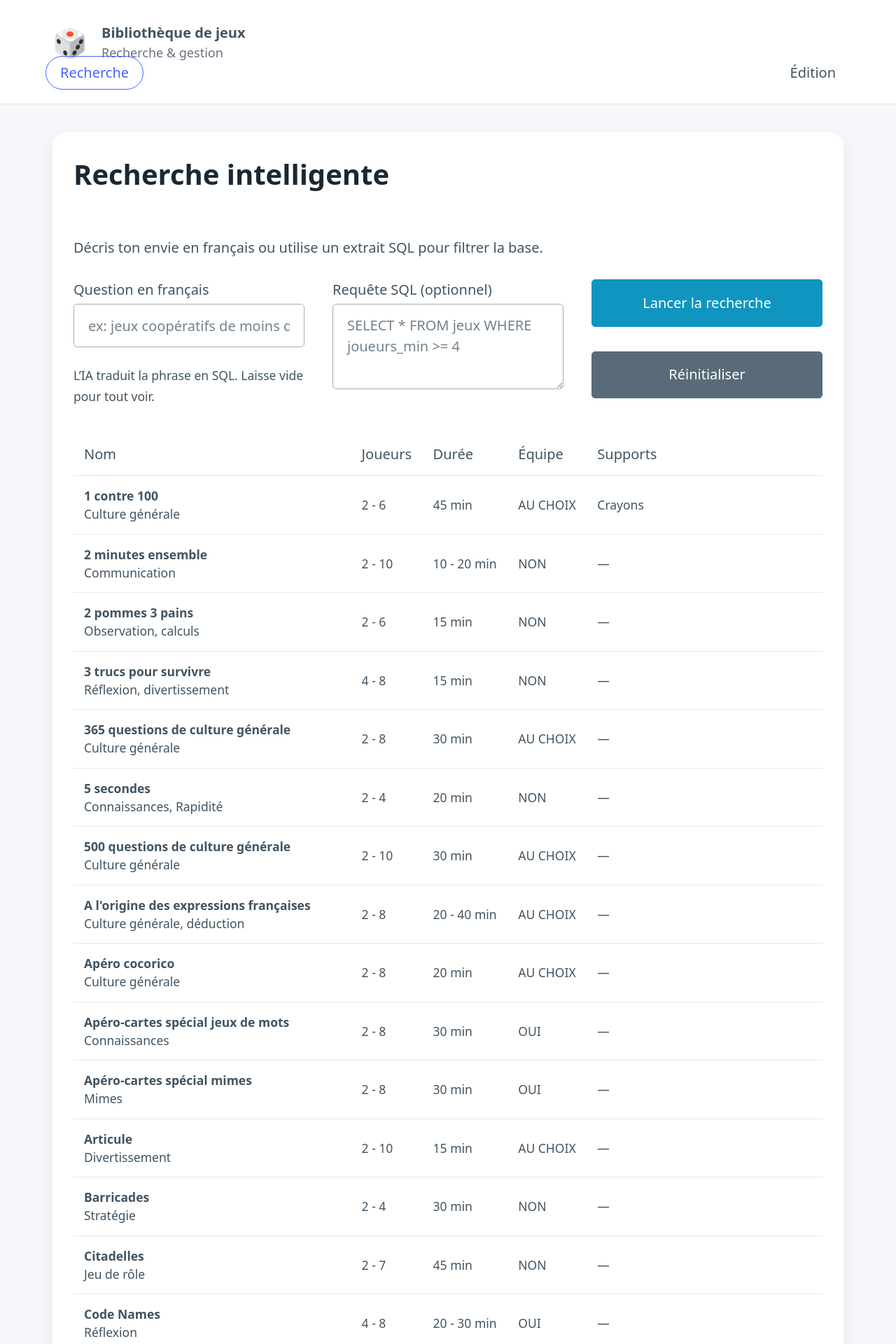
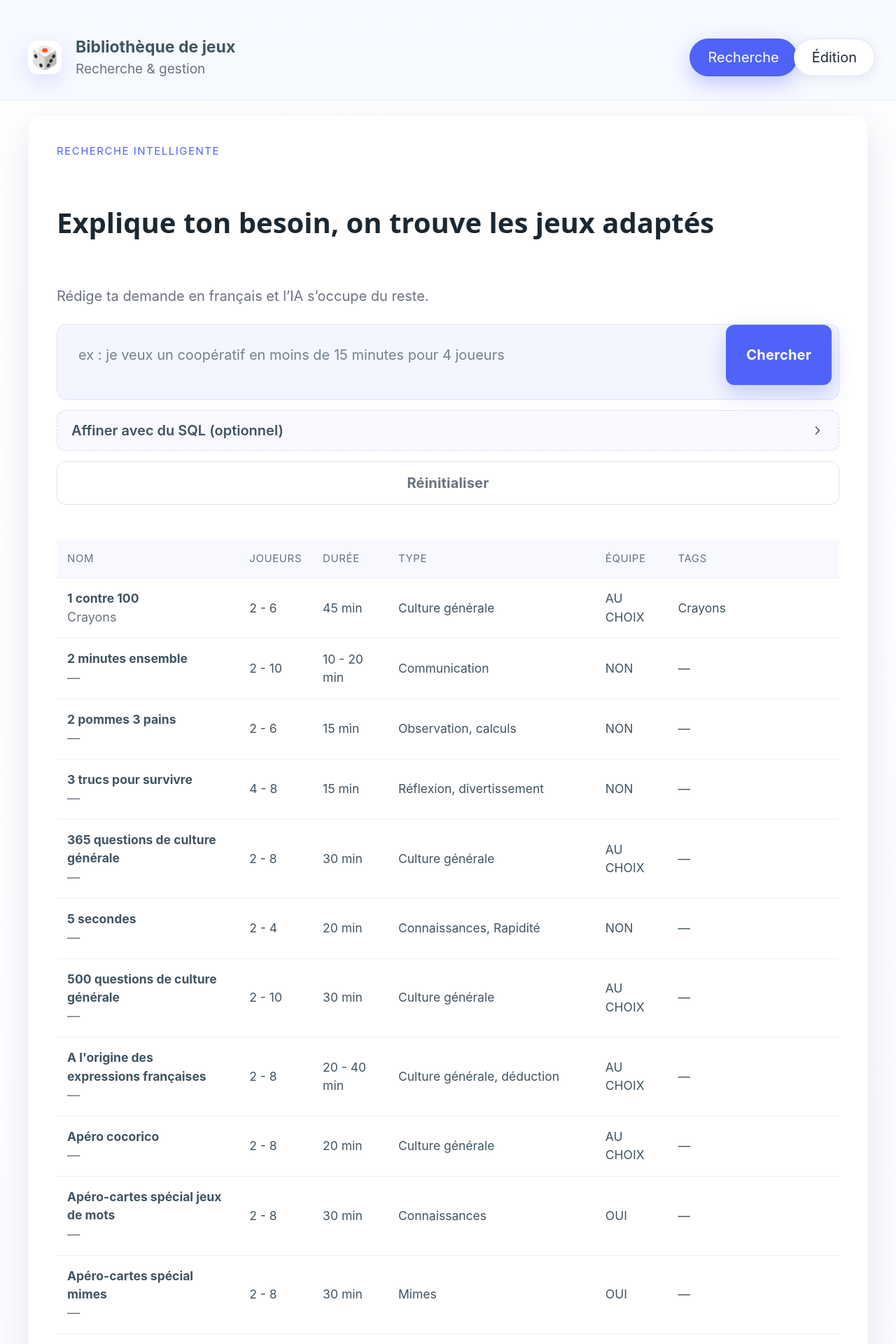
Before and after one commit to aa196883/boardgame-crud, a Flask app: page / in a window 1280 px wide. Shown: the top 1920 px of the page at 70% size. Run offline with Flask 3, Linux system fonts and the light colour scheme; data comes from the database, SQL or seed files in the repository; some libraries are stand-ins or nearby versions.

Commit message:
Restyle htmx pages and fix query monkeypatching

```diff
--- a/backend/app.py
+++ b/backend/app.py
@@ -5,8 +5,9 @@ from __future__ import annotations
 import os
 
 from .boardgame import BoardGame, TABLE_NAME, create_app
+from .text_to_sql import generate_sql_from_question
 
-__all__ = ["BoardGame", "TABLE_NAME", "create_app"]
+__all__ = ["BoardGame", "TABLE_NAME", "create_app", "generate_sql_from_question"]
 
 
 if __name__ == "__main__":
--- a/backend/static/css/app.css
+++ b/backend/static/css/app.css
@@ -1,120 +1,328 @@
 :root {
-  --app-accent: #4764ff;
-  --app-bg: #f6f7fb;
+  --app-accent: #4f63f9;
+  --app-accent-soft: #eef0ff;
+  --app-bg: #f6f9ff;
   --app-muted: #6b7280;
+  --app-ink: #1f2937;
+  --card-shadow: 0 20px 50px rgba(44, 62, 102, 0.12);
+}
+
+* {
+  box-sizing: border-box;
 }
 
 body {
-  background: var(--app-bg);
+  background: radial-gradient(circle at top left, rgba(255, 255, 255, 0.7), #f7f9ff 45%, #eff3ff);
+  color: var(--app-ink);
   min-height: 100vh;
   display: flex;
   flex-direction: column;
+  font-family: "Inter", system-ui, -apple-system, sans-serif;
 }
 
-.app-header {
-  background: white;
-  border-bottom: 1px solid #e5e7eb;
-  padding: 1.5rem 0;
+.container {
+  max-width: 1200px;
 }
 
-.header-brand {
+.app-hero {
+  padding: 2.5rem 0 1.5rem;
+  position: sticky;
+  top: 0;
+  background: linear-gradient(to bottom, rgba(246, 249, 255, 0.96), rgba(246, 249, 255, 0.85));
+  backdrop-filter: blur(8px);
+  z-index: 1;
+  border-bottom: 1px solid rgba(79, 99, 249, 0.08);
+}
+
+.hero-inner {
+  display: flex;
+  align-items: center;
+  justify-content: space-between;
+  gap: 1rem;
+}
+
+.brand-block {
   display: flex;
   align-items: center;
   gap: 1rem;
 }
 
-.header-brand .emoji {
-  font-size: 2rem;
+.brand-icon {
+  width: 48px;
+  height: 48px;
+  border-radius: 14px;
+  display: grid;
+  place-items: center;
+  background: white;
+  box-shadow: 0 10px 30px rgba(79, 99, 249, 0.18);
+  font-size: 1.6rem;
 }
 
 .brand-title {
   margin: 0;
-  font-weight: 600;
+  font-weight: 700;
+  font-size: 1.15rem;
 }
 
 .brand-subtitle {
   margin: 0;
   color: var(--app-muted);
-  font-size: 0.9rem;
+  font-size: 0.95rem;
 }
 
-.header-nav {
+.hero-actions {
   display: flex;
-  gap: 1rem;
+  gap: 0.75rem;
 }
 
-.nav-link {
-  padding: 0.4rem 1rem;
+.chip {
+  padding: 0.55rem 1.25rem;
   border-radius: 999px;
+  border: 1px solid rgba(79, 99, 249, 0.2);
+  background: white;
+  color: var(--app-ink);
   text-decoration: none;
-  color: inherit;
-  border: 1px solid transparent;
+  box-shadow: 0 4px 16px rgba(31, 41, 55, 0.08);
+  transition: all 0.2s ease;
 }
 
-.nav-link.active {
-  border-color: var(--app-accent);
-  color: var(--app-accent);
+.chip-active,
+.chip:hover {
+  background: var(--app-accent);
+  color: white;
+  border-color: transparent;
+  box-shadow: 0 10px 30px rgba(79, 99, 249, 0.35);
 }
 
 .app-main {
   flex: 1;
-  padding: 2rem 0 4rem;
+  padding: 1rem 0 3rem;
 }
 
 .panel {
   background: white;
-  border-radius: 1rem;
-  padding: 1.5rem;
-  box-shadow: 0 10px 25px rgba(15, 23, 42, 0.07);
-  margin-bottom: 2rem;
+  border-radius: 18px;
+  padding: 2rem;
+  box-shadow: var(--card-shadow);
+  border: 1px solid rgba(79, 99, 249, 0.06);
 }
 
-.panel h1,
-.panel h2 {
-  margin-top: 0;
+.panel-header {
+  display: flex;
+  justify-content: space-between;
+  align-items: flex-start;
+  gap: 1rem;
+  margin-bottom: 1.25rem;
 }
 
-.table-wrapper {
-  overflow-x: auto;
+.eyebrow {
+  text-transform: uppercase;
+  letter-spacing: 0.1em;
+  color: var(--app-accent);
+  font-size: 0.75rem;
+  margin: 0 0 0.35rem;
 }
 
-.game-table {
-  width: 100%;
-  border-collapse: collapse;
+.lead {
+  color: var(--app-muted);
+  margin: 0.1rem 0 0;
 }
 
-.game-table th,
-.game-table td {
-  padding: 0.75rem;
-  border-bottom: 1px solid #e5e7eb;
+.search-bar {
+  display: grid;
+  grid-template-columns: 1fr auto;
+  gap: 0.75rem;
+  align-items: center;
+  margin-bottom: 0.75rem;
+  background: #f4f6ff;
+  border: 1px solid rgba(79, 99, 249, 0.15);
+  border-radius: 14px;
+  padding: 0.5rem;
+  box-shadow: inset 0 1px 0 rgba(255, 255, 255, 0.6);
 }
 
-.game-table tbody tr:hover {
-  background: #f3f4f6;
+.search-bar input[type="text"] {
+  border: none;
+  background: transparent;
+  padding: 0.85rem 1rem;
+  font-size: 1rem;
+  outline: none;
 }
 
-.search-layout {
-  display: grid;
-  grid-template-columns: repeat(auto-fit, minmax(280px, 1fr));
-  gap: 2rem;
+.search-bar button {
+  height: 100%;
+  padding: 0.85rem 1.4rem;
+}
+
+.sql-toggle {
+  margin: 0.5rem 0 0.75rem;
+  background: #f9f9ff;
+  border: 1px dashed rgba(79, 99, 249, 0.25);
+  border-radius: 12px;
+  padding: 0.9rem 1rem;
+}
+
+.sql-toggle summary {
+  cursor: pointer;
+  font-weight: 600;
+}
+
+.bar-actions {
+  display: flex;
+  justify-content: space-between;
+  align-items: center;
+  gap: 1rem;
+  margin-bottom: 1.5rem;
 }
 
 .manage-grid {
   display: grid;
-  grid-template-columns: minmax(280px, 380px) 1fr;
-  gap: 2rem;
+  grid-template-columns: minmax(320px, 360px) 1fr;
+  gap: 1.5rem;
 }
 
-@media (max-width: 960px) {
-  .manage-grid {
-    grid-template-columns: 1fr;
+.card {
+  background: white;
+  border-radius: 16px;
+  padding: 1.25rem;
+  box-shadow: var(--card-shadow);
+  border: 1px solid rgba(79, 99, 249, 0.06);
 }
+
+.card-header {
+  margin-bottom: 0.5rem;
+}
+
+.form-card form label {
+  display: block;
+  color: var(--app-ink);
+  font-weight: 600;
+}
+
+.form-card input,
+.form-card textarea,
+.form-card select {
+  width: 100%;
+}
+
+.form-card input,
+.form-card textarea,
+.form-card select {
+  border-radius: 12px;
+  border: 1px solid rgba(79, 99, 249, 0.18);
+  background: #f8f9ff;
+}
+
+.form-card textarea {
+  min-height: 120px;
 }
 
 .form-actions {
   display: flex;
   gap: 0.75rem;
   flex-wrap: wrap;
+}
+
+.button,
+button,
+input[type="submit"],
+input[type="button"],
+input[type="reset"] {
+  border-radius: 12px;
+  border: 1px solid transparent;
+  font-weight: 700;
+  letter-spacing: 0.01em;
+}
+
+button.primary,
+.primary {
+  background: var(--app-accent);
+  color: white;
+  box-shadow: 0 12px 30px rgba(79, 99, 249, 0.3);
+}
+
+button.secondary,
+.secondary {
+  background: white;
+  color: var(--app-accent);
+  border-color: rgba(79, 99, 249, 0.3);
+}
+
+button.contrast,
+.contrast {
+  background: #fef2f2;
+  color: #b91c1c;
+  border-color: #fecdd3;
+}
+
+button.ghost,
+.ghost {
+  background: transparent;
+  color: var(--app-muted);
+  border: 1px solid rgba(107, 114, 128, 0.2);
+}
+
+.table-wrapper {
+  overflow: auto;
+}
+
+.game-table {
+  width: 100%;
+  border-collapse: separate;
+  border-spacing: 0;
+}
+
+.game-table th,
+.game-table td {
+  padding: 0.8rem 0.75rem;
+  border-bottom: 1px solid #edf0f7;
+}
+
+.game-table thead th {
+  text-transform: uppercase;
+  letter-spacing: 0.04em;
+  font-size: 0.75rem;
+  color: var(--app-muted);
+  background: #f8f9ff;
+}
+
+.game-table tbody tr:hover {
+  background: #f6f8ff;
+}
+
+.row-actions {
+  display: flex;
+  gap: 0.4rem;
+  align-items: center;
+}
+
+.empty-state {
+  padding: 1rem;
+  text-align: center;
+  color: var(--app-muted);
+}
+
+.alert {
+  padding: 0.75rem 1rem;
+  border-radius: 12px;
+  margin: 0.75rem 0;
+}
+
+.alert-info {
+  background: var(--app-accent-soft);
+  color: var(--app-accent);
+}
+
+.alert-error {
+  background: #fef2f2;
+  color: #b91c1c;
+}
+
+.app-footer {
+  padding: 1rem;
+  text-align: center;
+  color: var(--app-muted);
+  font-size: 0.9rem;
 }
 
 .htmx-indicator {
@@ -129,35 +337,22 @@ body {
   gap: 0.4rem;
 }
 
-.empty-state {
-  padding: 1rem;
-  text-align: center;
+.text-muted {
   color: var(--app-muted);
+  font-size: 0.9rem;
 }
 
-.row-actions {
-  display: flex;
-  gap: 0.5rem;
+@media (max-width: 960px) {
+  .hero-inner {
+    flex-direction: column;
+    align-items: flex-start;
   }
 
-.alert {
-  padding: 0.75rem 1rem;
-  border-radius: 0.5rem;
-  margin-bottom: 1rem;
+  .manage-grid {
+    grid-template-columns: 1fr;
   }
 
-.alert-info {
-  background: rgba(71, 100, 255, 0.1);
-  color: var(--app-accent);
+  .search-bar {
+    grid-template-columns: 1fr;
   }
-
-.alert-error {
-  background: rgba(239, 68, 68, 0.1);
-  color: #dc2626;
 }
-
-.app-footer {
-  padding: 1rem;
-  text-align: center;
-  color: var(--app-muted);
-}
--- a/backend/templates/layouts/base.html
+++ b/backend/templates/layouts/base.html
@@ -9,24 +9,26 @@
     <script src="https://unpkg.com/htmx.org@1.9.12" defer></script>
   </head>
   <body>
-    <header class="app-header">
-      <div class="container">
-        <div class="header-brand">
-          <span class="emoji">🎲</span>
+    <header class="app-hero">
+      <div class="container hero-inner">
+        <div class="brand-block">
+          <div class="brand-icon">🎲</div>
           <div>
             <p class="brand-title">Bibliothèque de jeux</p>
-            <p class="brand-subtitle">Recherche & gestion</p>
+            <p class="brand-subtitle">Recherche &amp; gestion</p>
           </div>
         </div>
-        <nav class="header-nav">
-          <a href="{{ url_for('ui.index_page') }}" class="nav-link {% if request.path == url_for('ui.index_page') %}active{% endif %}">Recherche</a>
-          <a href="{{ url_for('ui.manage_page') }}" class="nav-link {% if request.path.startswith('/manage') %}active{% endif %}">Édition</a>
+        <nav class="hero-actions">
+          <a href="{{ url_for('ui.index_page') }}" class="chip {% if request.path == url_for('ui.index_page') %}chip-active{% endif %}">Recherche</a>
+          <a href="{{ url_for('ui.manage_page') }}" class="chip {% if request.path.startswith('/manage') %}chip-active{% endif %}">Édition</a>
         </nav>
       </div>
     </header>
 
-    <main class="container app-main">
-      {% block content %}{% endblock %}
+    <main class="app-main">
+      <div class="container">
+        {% block content %}{% endblock %}
+      </div>
     </main>
 
     <footer class="app-footer">
--- a/backend/templates/pages/index.html
+++ b/backend/templates/pages/index.html
@@ -4,32 +4,42 @@
 
 {% block content %}
 <section class="panel">
-  <h1>Recherche intelligente</h1>
-  <p>Décris ton envie en français ou utilise un extrait SQL pour filtrer la base.</p>
+  <div class="panel-header">
+    <div>
+      <p class="eyebrow">Recherche intelligente</p>
+      <h1>Explique ton besoin, on trouve les jeux adaptés</h1>
+      <p class="lead">Rédige ta demande en français et l’IA s’occupe du reste.</p>
+    </div>
+  </div>
+
   <form
-    class="search-layout"
+    class="search-bar"
     hx-get="{{ url_for('ui.render_games_table') }}"
     hx-target="#search-results"
     hx-indicator="#search-indicator"
   >
-    <div>
-      <label>Question en français
-        <input type="text" name="question" value="{{ question }}" placeholder="ex: jeux coopératifs de moins de 15 minutes" />
-      </label>
-      <small class="text-muted">L’IA traduit la phrase en SQL. Laisse vide pour tout voir.</small>
-    </div>
-    <div>
-      <label>Requête SQL (optionnel)
-        <textarea name="sql" rows="3" placeholder="SELECT * FROM jeux WHERE joueurs_min &gt;= 4">{{ sql }}</textarea>
-      </label>
-      <input type="hidden" name="view" value="search" />
-    </div>
-    <div class="form-actions">
-      <button type="submit" class="primary">Lancer la recherche</button>
-      <button type="reset" class="secondary" hx-get="{{ url_for('ui.render_games_table') }}" hx-target="#search-results" hx-indicator="#search-indicator">Réinitialiser</button>
-    </div>
+    <input
+      type="text"
+      name="question"
+      value="{{ question }}"
+      placeholder="ex : je veux un coopératif en moins de 15 minutes pour 4 joueurs"
+      aria-label="Question en français"
+    />
+    <input type="hidden" name="view" value="search" />
+    <button type="submit" class="primary">Chercher</button>
   </form>
-  <div id="search-indicator" class="htmx-indicator">Recherche en cours…</div>
+  <details class="sql-toggle">
+    <summary>Affiner avec du SQL (optionnel)</summary>
+    <label>
+      <span class="text-muted">Requête SQL</span>
+      <textarea name="sql" rows="3" placeholder="SELECT * FROM jeux WHERE joueurs_min &gt;= 4">{{ sql }}</textarea>
+    </label>
+  </details>
+  <div class="bar-actions">
+    <button type="button" class="ghost" hx-get="{{ url_for('ui.render_games_table') }}" hx-target="#search-results" hx-indicator="#search-indicator">Réinitialiser</button>
+    <div id="search-indicator" class="htmx-indicator">Recherche en cours…</div>
+  </div>
+
   <div id="search-message">
     {% if result.source != 'default' %}
       <div class="alert alert-info">
@@ -37,6 +47,7 @@
       </div>
     {% endif %}
   </div>
+
   <div id="search-results">
     {% with games=result.games, show_actions=False %}
       {% include 'partials/game_table.html' %}
--- a/backend/templates/partials/game_row.html
+++ b/backend/templates/partials/game_row.html
@@ -2,10 +2,11 @@
 <tr>
   <td>
     <strong>{{ game.name }}</strong>
-    <div class="text-muted">{{ game.game_type or '—' }}</div>
+    <div class="text-muted">{{ game.special_support or '—' }}</div>
   </td>
   <td>{{ range_label(game.min_players, game.max_players) }}</td>
   <td>{{ range_label(game.min_duration_minutes, game.max_duration_minutes, ' min') }}</td>
+  <td>{{ game.game_type or '—' }}</td>
   <td>{{ game.team_play or '—' }}</td>
   <td>{{ game.special_support or '—' }}</td>
   {% if show_actions %}
--- a/backend/templates/partials/game_table.html
+++ b/backend/templates/partials/game_table.html
@@ -6,8 +6,9 @@
         <th>Nom</th>
         <th>Joueurs</th>
         <th>Durée</th>
+        <th>Type</th>
         <th>Équipe</th>
-        <th>Supports</th>
+        <th>Tags</th>
         {% if show_actions %}<th></th>{% endif %}
       </tr>
     </thead>
```
Also changed, not shown: backend/boardgame/services.py (+16 -2 lines), backend/templates/pages/manage.html (+8 -2 lines), backend/templates/partials/game_form.html (+8 -5 lines). Lines whose indentation alone changed are shown as unchanged.
